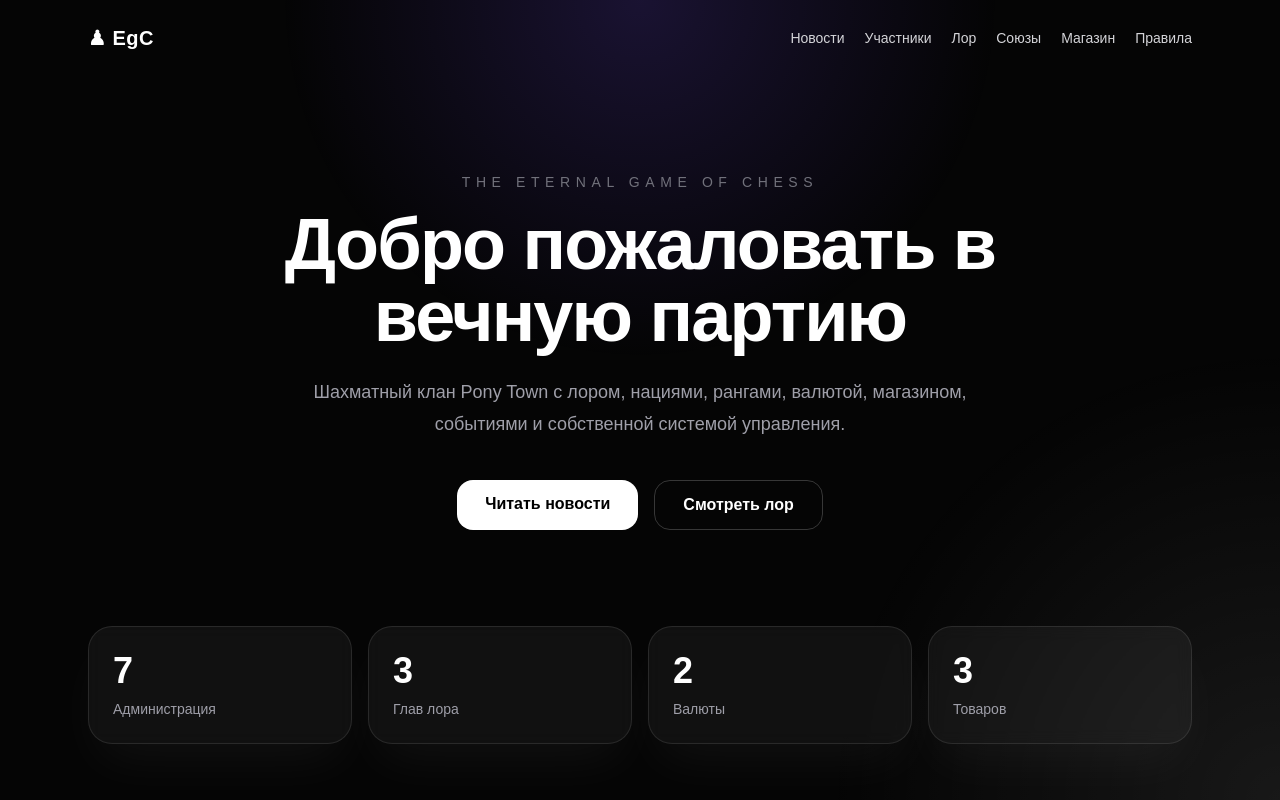
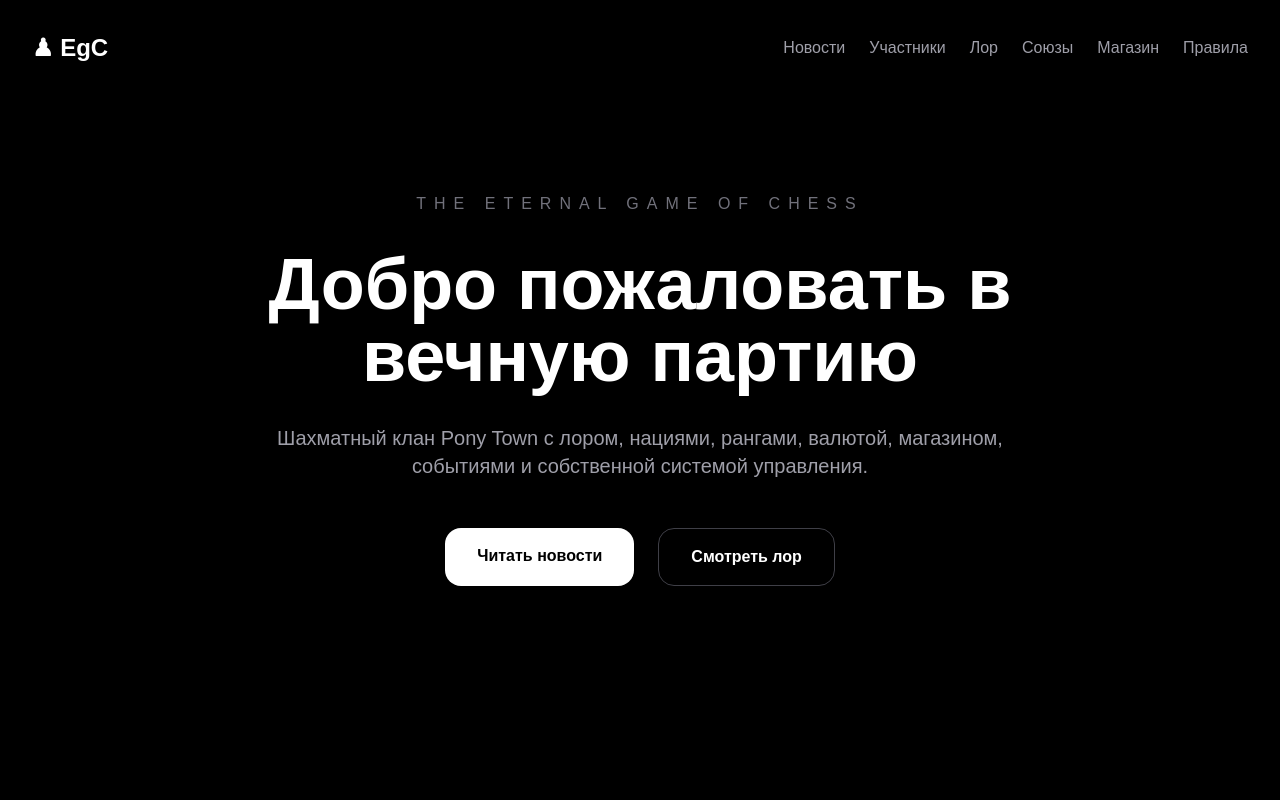
Before and after one commit to ZUMAXI/egc-site, a Next.js app: page / in a window 1280 px wide. Shown: the top 800 px of the page. Built offline with nearby package versions, Linux system fonts and the light colour scheme.

Commit message:
Add navigation links

```diff
--- a/src/app/page.tsx
+++ b/src/app/page.tsx
@@ -1,108 +1,67 @@
-import FadeIn from "./components/FadeIn";
+import Link from "next/link";
 
-const nav = ["Новости", "Участники", "Лор", "Союзы", "Магазин", "Правила"];
-
-const stats = [
-  { label: "Администрация", value: "7" },
-  { label: "Глав лора", value: "3" },
-  { label: "Валюты", value: "2" },
-  { label: "Товаров", value: "3" },
-];
-
-const cards = [
-  {
-    title: "⚪ White Nation",
-    text: "Порядок, совершенство и строгая дисциплина.",
-  },
-  {
-    title: "⚫ Black Nation",
-    text: "Боль, стойкость и сила, выкованная испытаниями.",
-  },
-  {
-    title: "🏛 Трактир",
-    text: "Место, где начинается путь каждой фигуры.",
-  },
+const nav = [
+  { label: "Новости", href: "/news" },
+  { label: "Участники", href: "/members" },
+  { label: "Лор", href: "/lore" },
+  { label: "Союзы", href: "/allies" },
+  { label: "Магазин", href: "/shop" },
+  { label: "Правила", href: "/rules" },
 ];
 
 export default function Home() {
   return (
-    <main className="min-h-screen overflow-hidden bg-[#050505] text-white">
-      <div className="pointer-events-none fixed inset-0 bg-[radial-gradient(circle_at_top,rgba(120,80,255,0.18),transparent_35%),radial-gradient(circle_at_bottom_right,rgba(255,255,255,0.08),transparent_30%)]" />
+    <main className="min-h-screen bg-black text-white">
 
-      <header className="relative z-10 mx-auto flex max-w-6xl items-center justify-between px-6 py-6">
-        <FadeIn>
-          <div className="text-xl font-bold tracking-wide">♟ EgC</div>
-        </FadeIn>
+      <header className="flex justify-between items-center p-8">
+        <div className="text-2xl font-bold">♟ EgC</div>
 
-        <nav className="hidden gap-5 text-sm text-zinc-300 md:flex">
-          {nav.map((item, index) => (
-            <FadeIn key={item} delay={0.1 + index * 0.05}>
-              <a href="#" className="transition hover:text-white">
-                {item}
-              </a>
-            </FadeIn>
+        <nav className="flex gap-6 text-zinc-400">
+          {nav.map((item) => (
+            <Link
+              key={item.href}
+              href={item.href}
+              className="hover:text-white transition"
+            >
+              {item.label}
+            </Link>
           ))}
         </nav>
       </header>
 
-      <section className="relative z-10 mx-auto flex max-w-6xl flex-col items-center px-6 py-24 text-center">
-        <FadeIn delay={0.1}>
-          <p className="mb-4 text-sm uppercase tracking-[0.4em] text-zinc-500">
-            The Eternal Game of Chess
-          </p>
-        </FadeIn>
+      <section className="flex flex-col items-center text-center mt-24 px-8">
 
-        <FadeIn delay={0.2}>
-          <h1 className="max-w-4xl text-5xl font-black tracking-tight md:text-7xl">
+        <div className="tracking-[8px] text-zinc-500 mb-8">
+          THE ETERNAL GAME OF CHESS
+        </div>
+
+        <h1 className="text-7xl font-bold max-w-4xl mb-8">
           Добро пожаловать в вечную партию
         </h1>
-        </FadeIn>
 
-        <FadeIn delay={0.35}>
-          <p className="mt-6 max-w-2xl text-lg leading-8 text-zinc-400">
-            Шахматный клан Pony Town с лором, нациями, рангами, валютой,
-            магазином, событиями и собственной системой управления.
+        <p className="text-zinc-400 text-xl max-w-3xl mb-12">
+          Шахматный клан Pony Town с лором, нациями, рангами,
+          валютой, магазином, событиями и собственной системой управления.
         </p>
-        </FadeIn>
 
-        <FadeIn delay={0.5}>
-          <div className="mt-10 flex flex-wrap justify-center gap-4">
-            <a
-              className="rounded-2xl bg-white px-7 py-3 font-semibold text-black transition hover:scale-105"
-              href="#"
+        <div className="flex gap-6">
+
+          <Link
+            href="/news"
+            className="bg-white text-black px-8 py-4 rounded-2xl font-bold hover:scale-105 transition"
           >
             Читать новости
-            </a>
-            <a
-              className="rounded-2xl border border-white/20 px-7 py-3 font-semibold text-white transition hover:scale-105 hover:bg-white/10"
-              href="#"
+          </Link>
+
+          <Link
+            href="/lore"
+            className="border border-zinc-700 px-8 py-4 rounded-2xl font-bold hover:bg-zinc-900 transition"
           >
             Смотреть лор
-            </a>
+          </Link>
+
         </div>
-        </FadeIn>
-      </section>
 
-      <section className="relative z-10 mx-auto grid max-w-6xl gap-4 px-6 pb-16 md:grid-cols-4">
-        {stats.map((item, index) => (
-          <FadeIn key={item.label} delay={0.65 + index * 0.12}>
-            <div className="rounded-3xl border border-white/10 bg-white/5 p-6 shadow-2xl shadow-white/5 backdrop-blur transition hover:-translate-y-1 hover:bg-white/10">
-              <div className="text-4xl font-black">{item.value}</div>
-              <div className="mt-2 text-sm text-zinc-400">{item.label}</div>
-            </div>
-          </FadeIn>
-        ))}
-      </section>
-
-      <section className="relative z-10 mx-auto grid max-w-6xl gap-6 px-6 pb-24 md:grid-cols-3">
-        {cards.map((card, index) => (
-          <FadeIn key={card.title} delay={1 + index * 0.15}>
-            <div className="rounded-3xl border border-white/10 bg-white/5 p-6 shadow-2xl shadow-white/5 backdrop-blur transition hover:-translate-y-1 hover:bg-white/10">
-              <h2 className="text-2xl font-bold">{card.title}</h2>
-              <p className="mt-3 text-zinc-400">{card.text}</p>
-            </div>
-          </FadeIn>
-        ))}
       </section>
     </main>
   );
```
Lines whose indentation alone changed are shown as unchanged.
